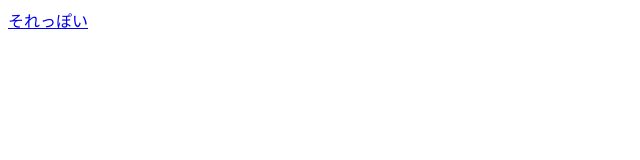
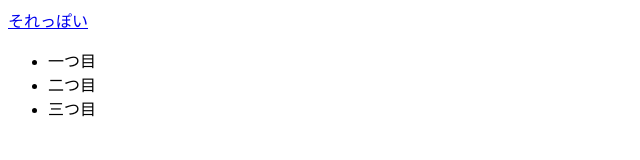
Before and after one commit to yabecom/yabecom.github.io, a plain HTML site: page index.html in a window 1280 px wide. Shown: the whole page, without its empty margins (0-640 px from the left). Drawn offline with Linux system fonts and the light colour scheme.

Commit message:
リストを増やした

```diff
--- a/index.html
+++ b/index.html
@@ -1 +1,12 @@
 <a href="/">それっぽい</a>
+<ul>
+  <li>
+    一つ目
+  </li>
+  <li>
+    二つ目
+  </li>
+  <li>
+    三つ目
+  </li>
+</ul>
```
